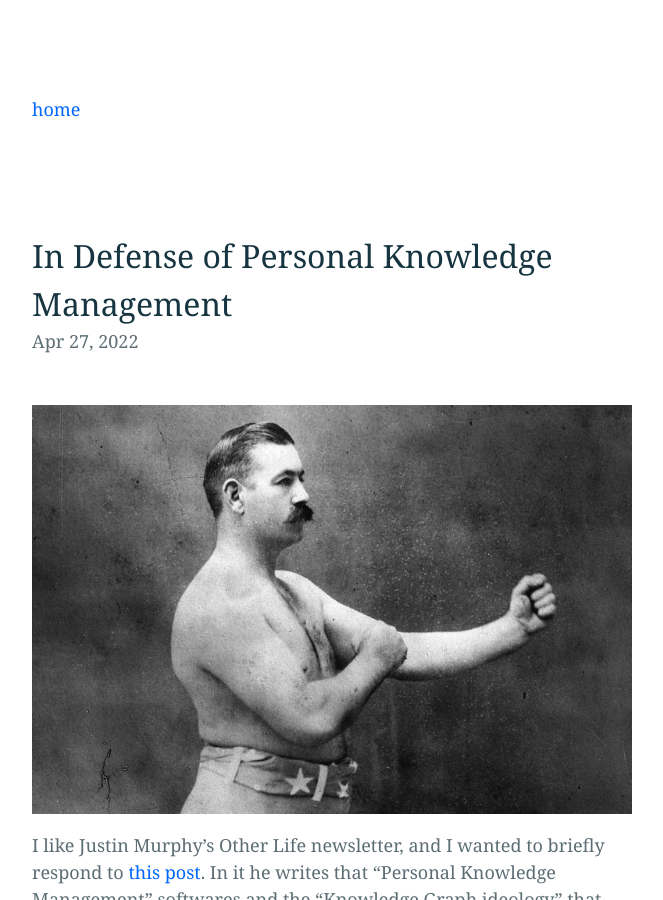
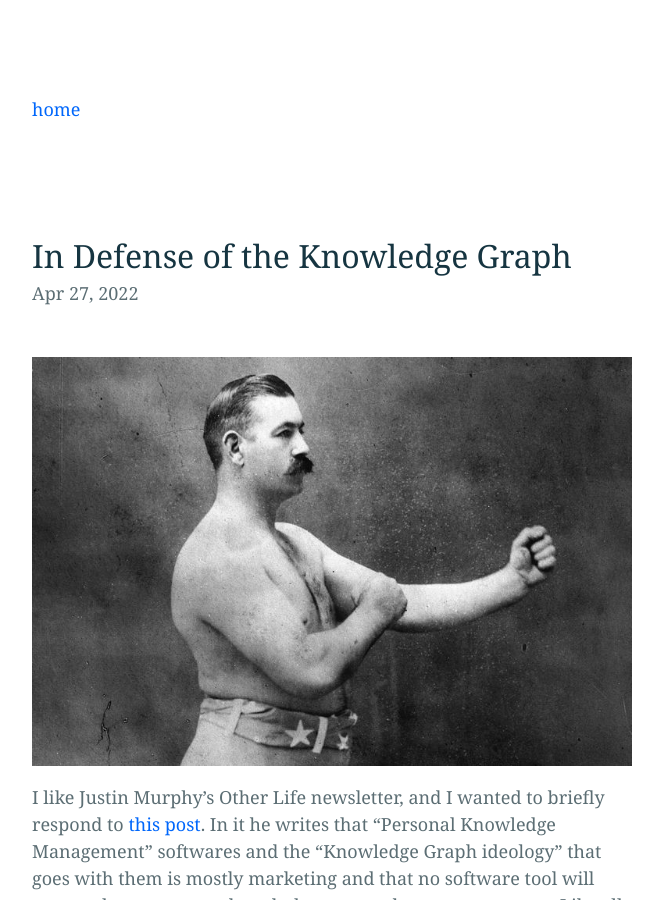
Before and after one commit to bliss-st/ss-website, a Jekyll site: the page built from _posts/2022-4-27-in-defense.md, in a window 1280 px wide and 900 px high. Shown: the whole window, without its empty margins (308-971 px from the left). Built offline with Jekyll 4.4.1, drawn with Linux system fonts in a browser that asks for light colours.

Commit message:
Update 2022-4-27-in-defense.md

```diff
--- a/_posts/2022-4-27-in-defense.md
+++ b/_posts/2022-4-27-in-defense.md
@@ -1,6 +1,6 @@
 ---
 layout: post
-title: "In Defense of Personal Knowledge Management"
+title: "In Defense of the Knowledge Graph"
 date: '2022-4-27'
 tags: [personal]
 ---
```
